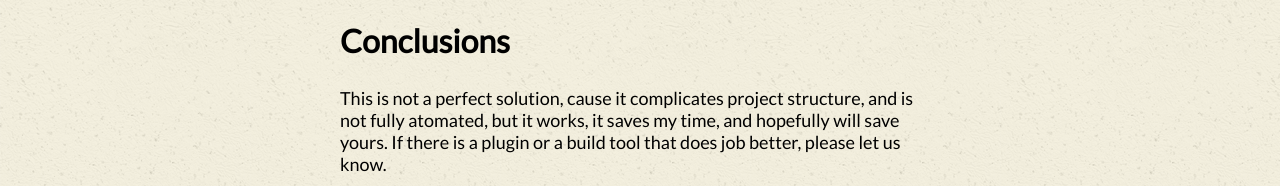
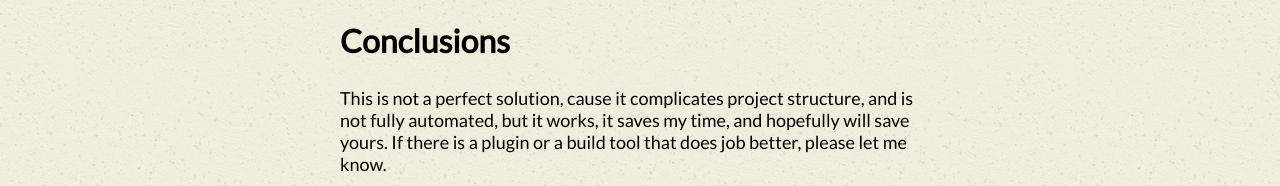
Before and after one commit to yaroslav-ulanovych/yaroslav-ulanovych.github.io, a Jekyll site: the page built from _posts/2014-09-02-pre-proguard-scala-library-for-android-with-maven.md, in a window 1280 px wide and 900 px high, scrolled down 4554 px. Shown: the part 707-893 px from the top of the window. Built offline with Jekyll 4.4.1, drawn with Linux system fonts in a browser that asks for light colours; some of the changed text lies outside the part shown.

Commit message:
fix typo

```diff
--- a/_posts/2014-09-02-pre-proguard-scala-library-for-android-with-maven.md
+++ b/_posts/2014-09-02-pre-proguard-scala-library-for-android-with-maven.md
@@ -286,7 +286,7 @@ So I just added scala library with provided scope.
 
 Conclusions
 ===========
-This is not a perfect solution, cause it complicates project structure, and is not fully atomated, but it works, it saves my time, and hopefully will save yours. If there is a plugin or a build tool that does job better, please let us know.
+This is not a perfect solution, cause it complicates project structure, and is not fully automated, but it works, it saves my time, and hopefully will save yours. If there is a plugin or a build tool that does job better, please let me know.
 
 
 
```
Also changed, not shown: other parts of _posts/2014-09-02-pre-proguard-scala-library-for-android-with-maven.md (+1 -1 lines).
